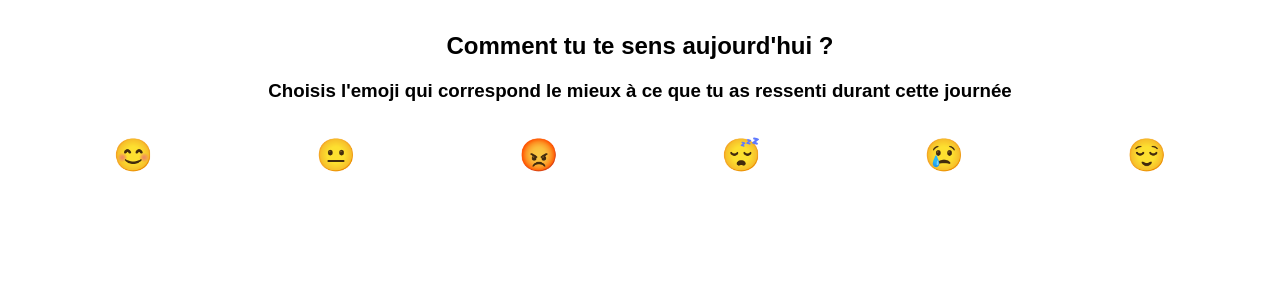
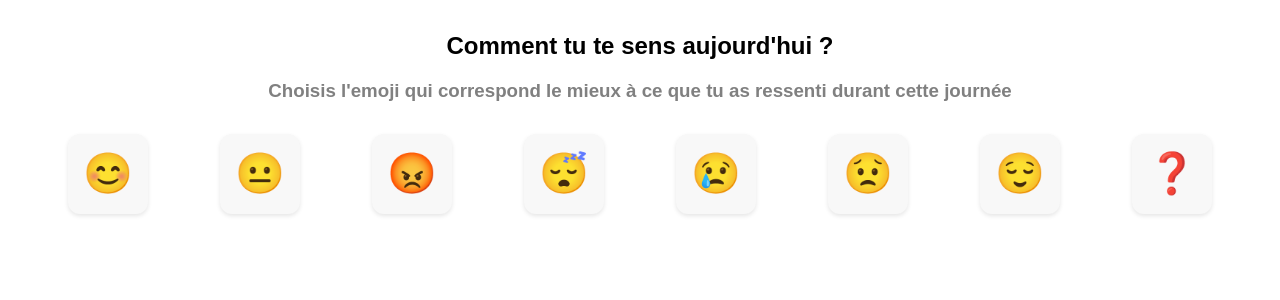
Before and after one commit to Lucas-Matusiak/mini-mood-tracker, a React (Vite) app: page / in a window 1280 px wide. Shown: the top 300 px of the page. Built offline with nearby package versions, Linux system fonts and the light colour scheme.

Commit message:
ajout mood selector with style

```diff
--- a/src/components/MoodSelector/MoodSelector.css
+++ b/src/components/MoodSelector/MoodSelector.css
@@ -2,13 +2,6 @@
   text-align: center;
   margin: 2rem;
   font-family: sans-serif;
-}
-
-.mood-grid {
-  display: grid;
-  grid-template-columns: repeat(auto-fit, minmax(60px, 1fr));
-  gap: 1rem;
-  margin-top: 1.5rem;
 }
 
 .mood-btn {
@@ -35,3 +28,38 @@
   font-size: 1.1rem;
   color: #4CAF50;
 }
+.mood-grid {
+  display: grid;
+  grid-template-columns: repeat(auto-fit, minmax(90px, 1fr));
+  gap: 1rem;
+  margin-top: 2rem;
+  justify-items: center;
+}
+
+.mood-card {
+  width: 80px;
+  height: 80px;
+  background-color: #f8f8f8;
+  border-radius: 12px;
+  display: flex;
+  align-items: center;
+  justify-content: center;
+  font-size: 2.5rem;
+  cursor: pointer;
+  transition: transform 0.2s ease, box-shadow 0.2s ease;
+  box-shadow: 0 2px 4px rgba(0, 0, 0, 0.1);
+  border: 2px solid transparent;
+}
+
+.mood-card:hover {
+  transform: scale(1.1);
+  box-shadow: 0 4px 8px rgba(0, 0, 0, 0.15);
+}
+
+.mood-card.active {
+  border: 2px solid #4CAF50;
+  background-color: #eaffea;
+}
+h3{
+  color: rgb(128, 128, 128);
+}
--- a/src/components/MoodSelector/MoodSelector.tsx
+++ b/src/components/MoodSelector/MoodSelector.tsx
@@ -7,7 +7,9 @@ const moods = [
   { emoji: '😡', label: 'En colère' },
   { emoji: '😴', label: 'Fatigué' },
   { emoji: '😢', label: 'Triste' },
+  { emoji: '😟', label: 'Triste' },
   { emoji: '😌', label: 'Apaisé' },
+  { emoji: '❓', label: '?' }
 ]
 
 export function MoodSelector() {
@@ -28,14 +30,16 @@ export function MoodSelector() {
           <button
             key={mood.emoji}
             onClick={() => handleMoodClick(mood.emoji)}
-            className={`mood-btn ${selectedMood === mood.emoji ? 'active' : ''}`}
+            className={`mood-card ${selectedMood === mood.emoji ? 'active' : ''}`}
             aria-label={mood.label}
           >
             {mood.emoji}
           </button>
         ))}
       </div>
-      {selectedMood && <p className="confirmation">Ton humeur a été enregistrée : {selectedMood}</p>}
+      {selectedMood && (
+        <p className="confirmation">Ton humeur a été enregistrée : {selectedMood}</p>
+      )}
     </div>
   )
 }
```
